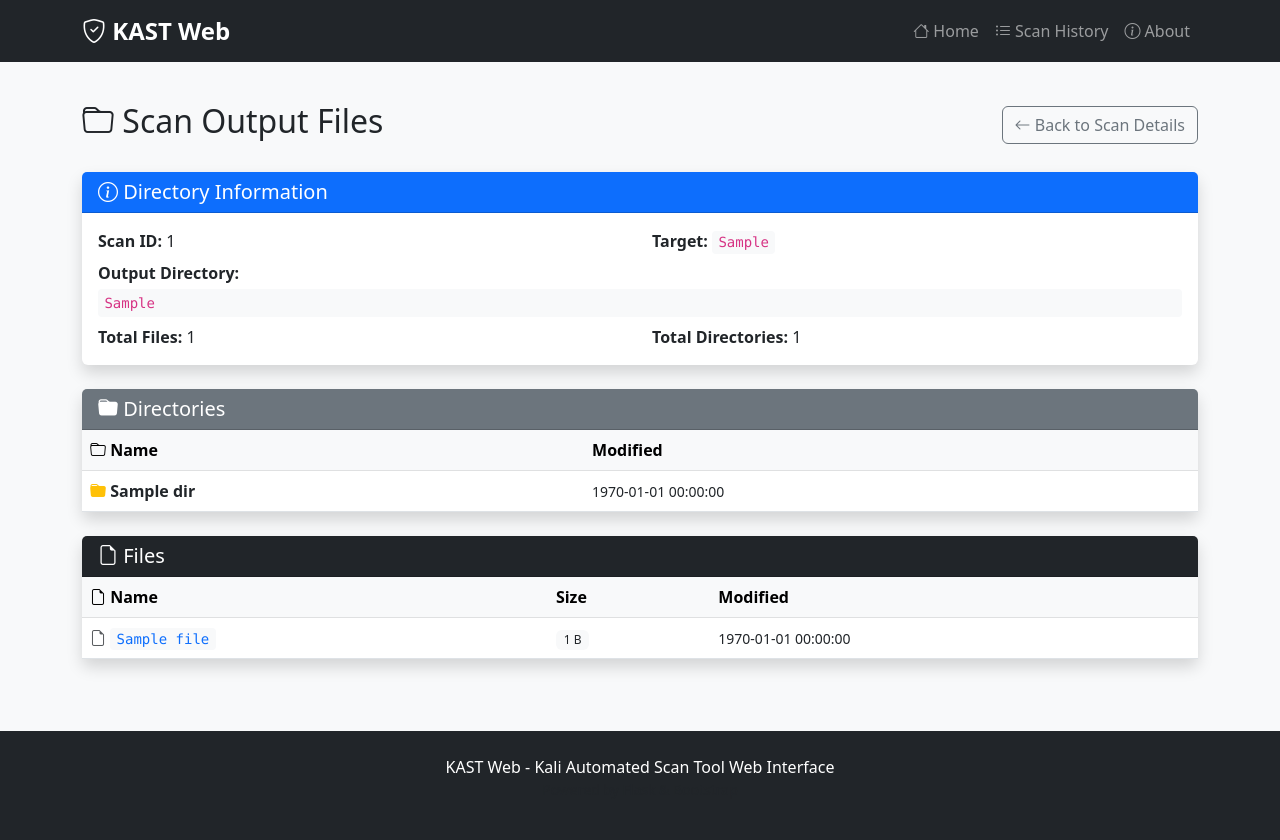
After one commit to mercutioviz/kast-web, a Flask app: template app/templates/scan_files.html in a window 1280 px wide. The commit adds this page. Run offline with Flask 3, Linux system fonts and the light colour scheme; tables that the repository leaves empty hold one stand-in row (values such as "Sample post"); the template is opened without the code that fills it: values that come from a table or form of the project are taken from there, most other values are stand-ins (such as "Sample title", 1, 10 or a date in 2020).

Commit message:
Add view output files button to scan details page.

```diff
--- a/app/__init__.py
+++ b/app/__init__.py
@@ -1,6 +1,7 @@
 from flask import Flask
 from flask_sqlalchemy import SQLAlchemy
 from config import config
+from datetime import datetime
 
 # Initialize extensions
 db = SQLAlchemy()
@@ -13,6 +14,32 @@
     # Initialize extensions with app
     db.init_app(app)
 
+    # Register custom template filters
+    @app.template_filter('timestamp_to_datetime')
+    def timestamp_to_datetime(timestamp):
+        """Convert Unix timestamp to formatted datetime string"""
+        try:
+            dt = datetime.fromtimestamp(timestamp)
+            return dt.strftime('%Y-%m-%d %H:%M:%S')
+        except (ValueError, TypeError):
+            return 'N/A'
+
+    @app.template_filter('filesizeformat')
+    def filesizeformat(bytes):
+        """Format file size in human-readable format"""
+        try:
+            bytes = float(bytes)
+            if bytes < 1024:
+                return f"{bytes:.0f} B"
+            elif bytes < 1024 * 1024:
+                return f"{bytes / 1024:.1f} KB"
+            elif bytes < 1024 * 1024 * 1024:
+                return f"{bytes / (1024 * 1024):.1f} MB"
+            else:
+                return f"{bytes / (1024 * 1024 * 1024):.1f} GB"
+        except (ValueError, TypeError):
+            return '0 B'
+
     # Register blueprints
     from app.routes import main, scans, api
     app.register_blueprint(main.bp)
--- /dev/null
+++ b/app/templates/scan_files.html
@@ -0,0 +1,134 @@
+{% extends "base.html" %}
+
+{% block title %}Scan Files - {{ scan.target }} - KAST Web{% endblock %}
+
+{% block content %}
+<div class="d-flex justify-content-between align-items-center mb-4">
+    <h2><i class="bi bi-folder"></i> Scan Output Files</h2>
+    <div>
+        <a href="{{ url_for('scans.detail', scan_id=scan.id) }}" class="btn btn-outline-secondary">
+            <i class="bi bi-arrow-left"></i> Back to Scan Details
+        </a>
+    </div>
+</div>
+
+<div class="card shadow mb-4">
+    <div class="card-header bg-primary text-white">
+        <h5 class="mb-0"><i class="bi bi-info-circle"></i> Directory Information</h5>
+    </div>
+    <div class="card-body">
+        <div class="row">
+            <div class="col-md-6">
+                <strong>Scan ID:</strong> {{ scan.id }}
+            </div>
+            <div class="col-md-6">
+                <strong>Target:</strong> <code>{{ scan.target }}</code>
+            </div>
+        </div>
+        <div class="row mt-2">
+            <div class="col-12">
+                <strong>Output Directory:</strong>
+                <code class="d-block mt-1">{{ output_dir }}</code>
+            </div>
+        </div>
+        <div class="row mt-2">
+            <div class="col-md-6">
+                <strong>Total Files:</strong> {{ files|length }}
+            </div>
+            <div class="col-md-6">
+                <strong>Total Directories:</strong> {{ directories|length }}
+            </div>
+        </div>
+    </div>
+</div>
+
+{% if directories %}
+<div class="card shadow mb-4">
+    <div class="card-header bg-secondary text-white">
+        <h5 class="mb-0"><i class="bi bi-folder-fill"></i> Directories</h5>
+    </div>
+    <div class="card-body p-0">
+        <div class="table-responsive">
+            <table class="table table-hover mb-0">
+                <thead class="table-light">
+                    <tr>
+                        <th><i class="bi bi-folder"></i> Name</th>
+                        <th>Modified</th>
+                    </tr>
+                </thead>
+                <tbody>
+                    {% for dir in directories %}
+                    <tr>
+                        <td>
+                            <i class="bi bi-folder-fill text-warning"></i>
+                            <strong>{{ dir.name }}</strong>
+                        </td>
+                        <td>
+                            <small>{{ dir.modified|int|timestamp_to_datetime }}</small>
+                        </td>
+                    </tr>
+                    {% endfor %}
+                </tbody>
+            </table>
+        </div>
+    </div>
+</div>
+{% endif %}
+
+{% if files %}
+<div class="card shadow">
+    <div class="card-header bg-dark text-white">
+        <h5 class="mb-0"><i class="bi bi-file-earmark"></i> Files</h5>
+    </div>
+    <div class="card-body p-0">
+        <div class="table-responsive">
+            <table class="table table-hover mb-0">
+                <thead class="table-light">
+                    <tr>
+                        <th><i class="bi bi-file-earmark"></i> Name</th>
+                        <th>Size</th>
+                        <th>Modified</th>
+                    </tr>
+                </thead>
+                <tbody>
+                    {% for file in files %}
+                    <tr>
+                        <td>
+                            {% if file.name.endswith('.json') %}
+                                <i class="bi bi-filetype-json text-info"></i>
+                            {% elif file.name.endswith('.html') %}
+                                <i class="bi bi-filetype-html text-danger"></i>
+                            {% elif file.name.endswith('.css') %}
+                                <i class="bi bi-filetype-css text-primary"></i>
+                            {% elif file.name.endswith('.txt') %}
+                                <i class="bi bi-filetype-txt text-secondary"></i>
+                            {% else %}
+                                <i class="bi bi-file-earmark text-muted"></i>
+                            {% endif %}
+                            <a href="{{ url_for('scans.view_file', scan_id=scan.id, filename=file.name) }}"
+                               target="_blank"
+                               class="text-decoration-none">
+                                <code>{{ file.name }}</code>
+                            </a>
+                        </td>
+                        <td>
+                            <span class="badge bg-light text-dark">{{ file.size|filesizeformat }}</span>
+                        </td>
+                        <td>
+                            <small>{{ file.modified|int|timestamp_to_datetime }}</small>
+                        </td>
+                    </tr>
+                    {% endfor %}
+                </tbody>
+            </table>
+        </div>
+    </div>
+</div>
+{% endif %}
+
+{% if not files and not directories %}
+<div class="alert alert-info">
+    <i class="bi bi-info-circle"></i> No files or directories found in the output directory.
+</div>
+{% endif %}
+{% endblock %}
```
Also changed, not shown: app/routes/scans.py (+99 -0 lines), app/templates/scan_detail.html (+9 -0 lines), docs/OUTPUT_FILES_FEATURE.md (added, +111 -0 lines).
